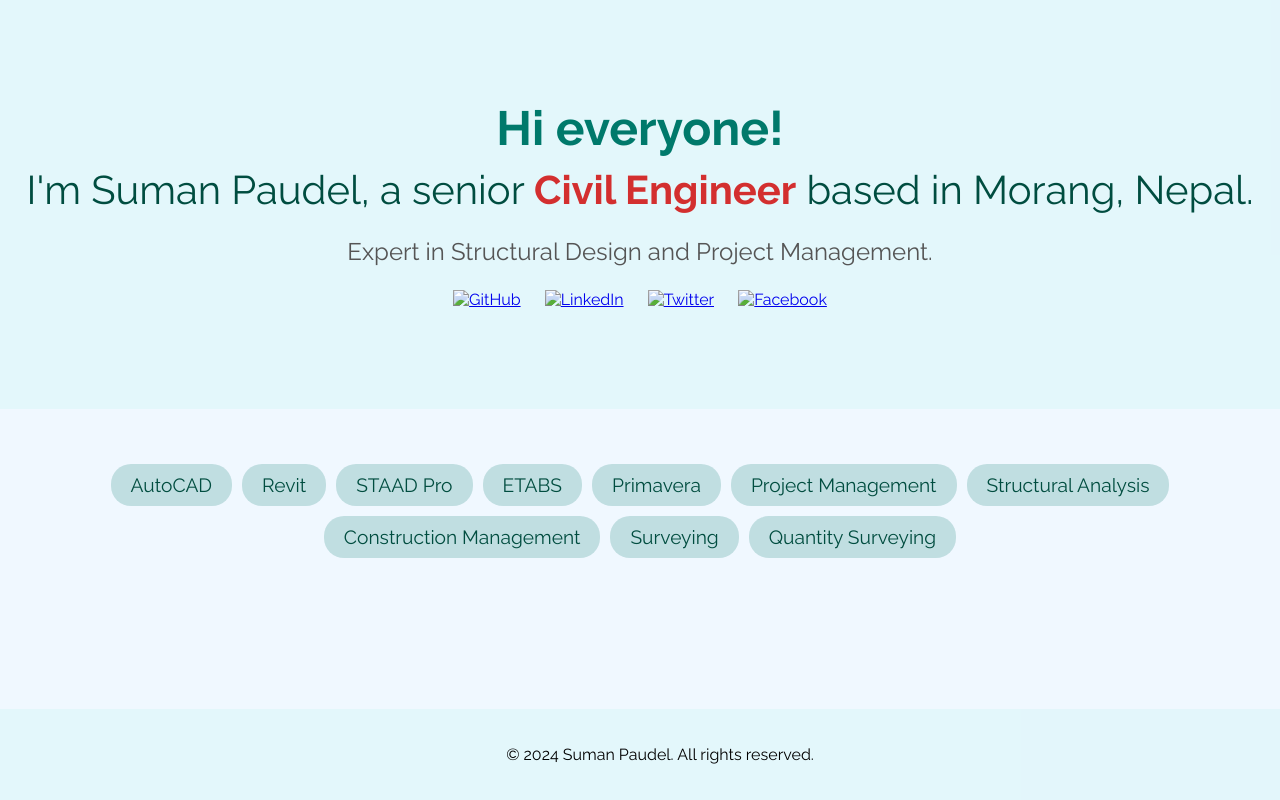
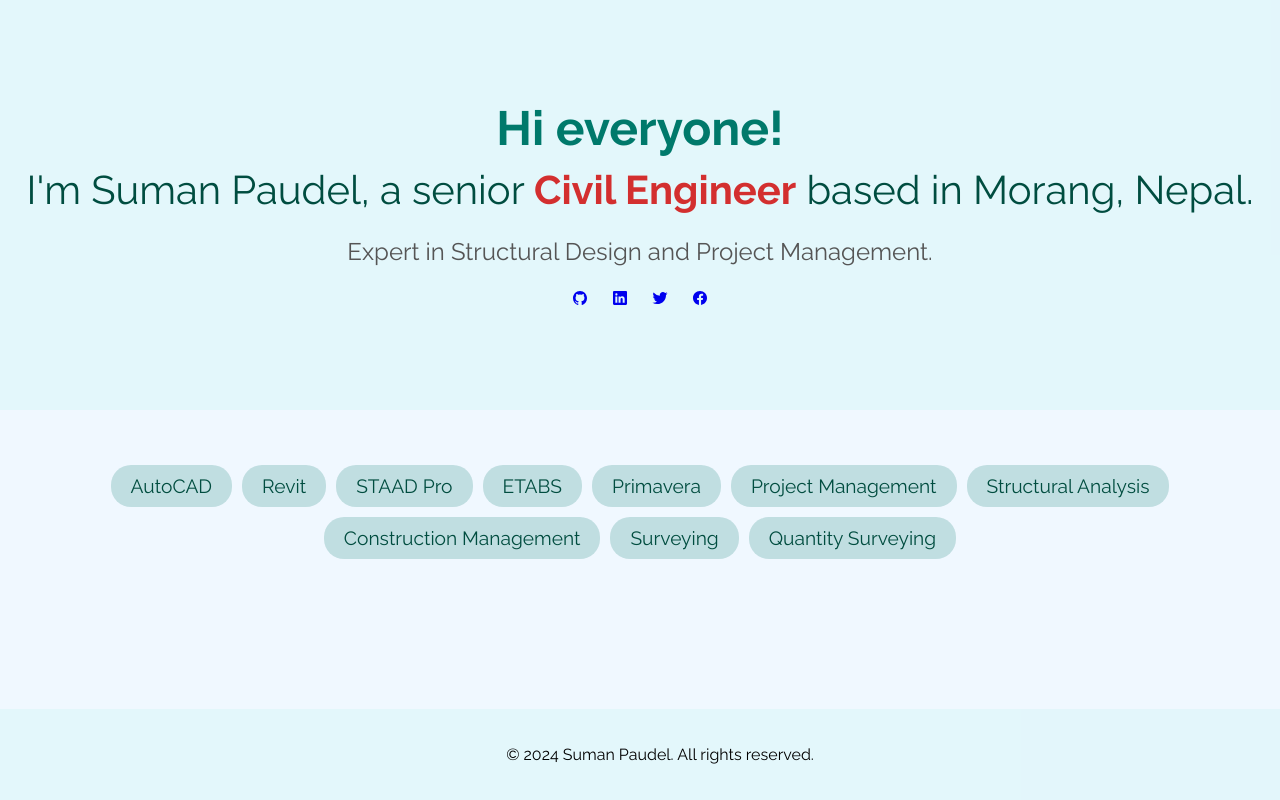
Before and after one commit to sumanpaudel25/portfolio-website, a plain HTML site: page index.html in a window 1280 px wide. Drawn offline with nearby package versions, Linux system fonts and the light colour scheme.

Commit message:
added icons

```diff
--- a/index.html
+++ b/index.html
@@ -13,10 +13,10 @@
         <h2>I'm Suman Paudel, a senior <span class="highlight">Civil Engineer</span> based in Morang, Nepal.</h2>
         <p>Expert in Structural Design and Project Management.</p>
         <div class="social-icons">
-            <a href="#"><img src="icons/github.png" alt="GitHub"></a>
-            <a href="#"><img src="icons/linkedin.png" alt="LinkedIn"></a>
-            <a href="#"><img src="icons/twitter.png" alt="Twitter"></a>
-            <a href="#"><img src="icons/facebook.png" alt="Facebook"></a>
+            <a href="#"><ion-icon name="logo-github"></ion-icon></a>
+            <a href="#"><ion-icon name="logo-linkedin"></ion-icon></a>
+            <a href="#"><ion-icon name="logo-twitter"></ion-icon></a>
+            <a href="#"><ion-icon name="logo-facebook"></ion-icon></a>
         </div>
     </header>
     <main>
@@ -36,5 +36,8 @@
     <footer>
         <p>&copy; 2024 Suman Paudel. All rights reserved.</p>
     </footer>
+
+    <script type="module" src="https://unpkg.com/ionicons@7.1.0/dist/ionicons/ionicons.esm.js"></script>
+<script nomodule src="https://unpkg.com/ionicons@7.1.0/dist/ionicons/ionicons.js"></script>
 </body>
 </html>
```
